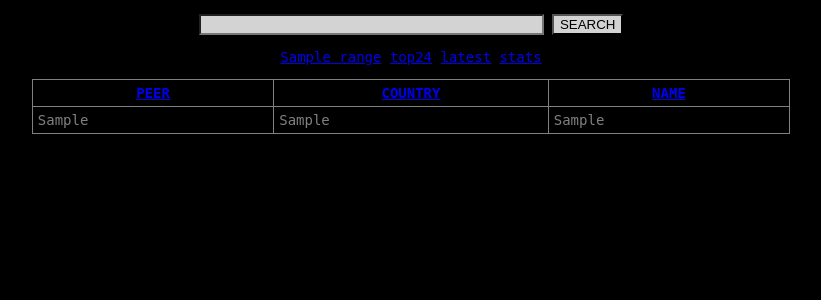
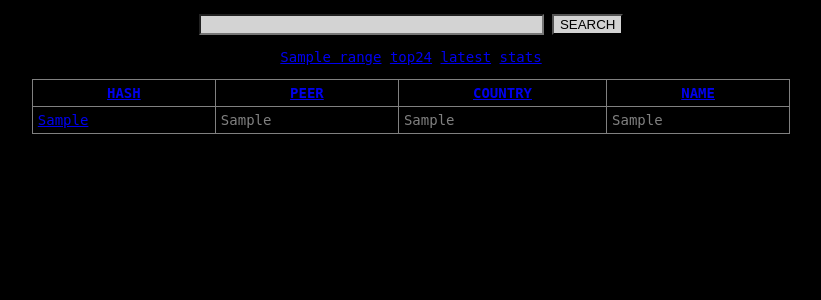
Before and after one commit to tspoon4/codenote, a Django app: template share/dht/web/dhtsearch/templates/dhtsearch/peers.html in a window 1280 px wide. Shown: the top 300 px of the page, without its empty margins (229-1050 px from the left). Run offline with Django 3.2, Linux system fonts and the light colour scheme; the template is opened without the code that fills it: most values are stand-ins (such as "Sample title", 1, 10 or a date in 2020).

Commit message:
Added peer browsing feature in dht project

```diff
--- a/share/dht/web/dhtsearch/templates/dhtsearch/peers.html
+++ b/share/dht/web/dhtsearch/templates/dhtsearch/peers.html
@@ -31,18 +31,21 @@ body { background-color:black; color:grey; font-family:"Monospace"; font-size:14
 </div>
 <table style='width:60%; margin-left:auto; margin-right:auto; border-collapse:collapse' border='1'>
 <tr>
-{% if qstring.order == 0 %}<th class='cell'>PEER</th>
-{% else %}<th class='cell'><a href='/dhtsearch/peers?q={{ qstring.query}}&p={{ qstring.page }}&o=0'>PEER</a></th>{% endif %}
-{% if qstring.order == 1 %}<th class='cell'>COUNTRY</th>
-{% else %}<th class='cell'><a href='/dhtsearch/peers?q={{ qstring.query }}&p={{ qstring.page }}&o=1'>COUNTRY</a></th>{% endif %}
-{% if qstring.order == 2 %}<th class='cell'>NAME</th>
-{% else %}<th class='cell'><a href='/dhtsearch/peers?q={{ qstring.query }}&p={{ qstring.page }}&o=2'>NAME</a></th>{% endif %}
+{% if qstring.order == 0 %}<th class='cell'>HASH</th>
+{% else %}<th class='cell'><a href='/dhtsearch/peers?q={{ qstring.query}}&p={{ qstring.page }}&o=0'>HASH</a></th>{% endif %}
+{% if qstring.order == 1 %}<th class='cell'>PEER</th>
+{% else %}<th class='cell'><a href='/dhtsearch/peers?q={{ qstring.query}}&p={{ qstring.page }}&o=1'>PEER</a></th>{% endif %}
+{% if qstring.order == 2 %}<th class='cell'>COUNTRY</th>
+{% else %}<th class='cell'><a href='/dhtsearch/peers?q={{ qstring.query }}&p={{ qstring.page }}&o=2'>COUNTRY</a></th>{% endif %}
+{% if qstring.order == 3 %}<th class='cell'>NAME</th>
+{% else %}<th class='cell'><a href='/dhtsearch/peers?q={{ qstring.query }}&p={{ qstring.page }}&o=3'>NAME</a></th>{% endif %}
 </tr>
 {% for p in peers %}
 <tr>
-<td class='cell'>{{ p.0 }}</td>
+<td class='cell'><a href='/dhtsearch/search?q={{ p.1 }}'>{{ p.0 }}</a></td>
 <td class='cell'>{{ p.1 }}</td>
 <td class='cell'>{{ p.2 }}</td>
+<td class='cell'>{{ p.3 }}</td>
 </tr>
 {% endfor %}
 </table>
```
Also changed, not shown: share/dht/web/dhtsearch/views.py (+27 -4 lines).
